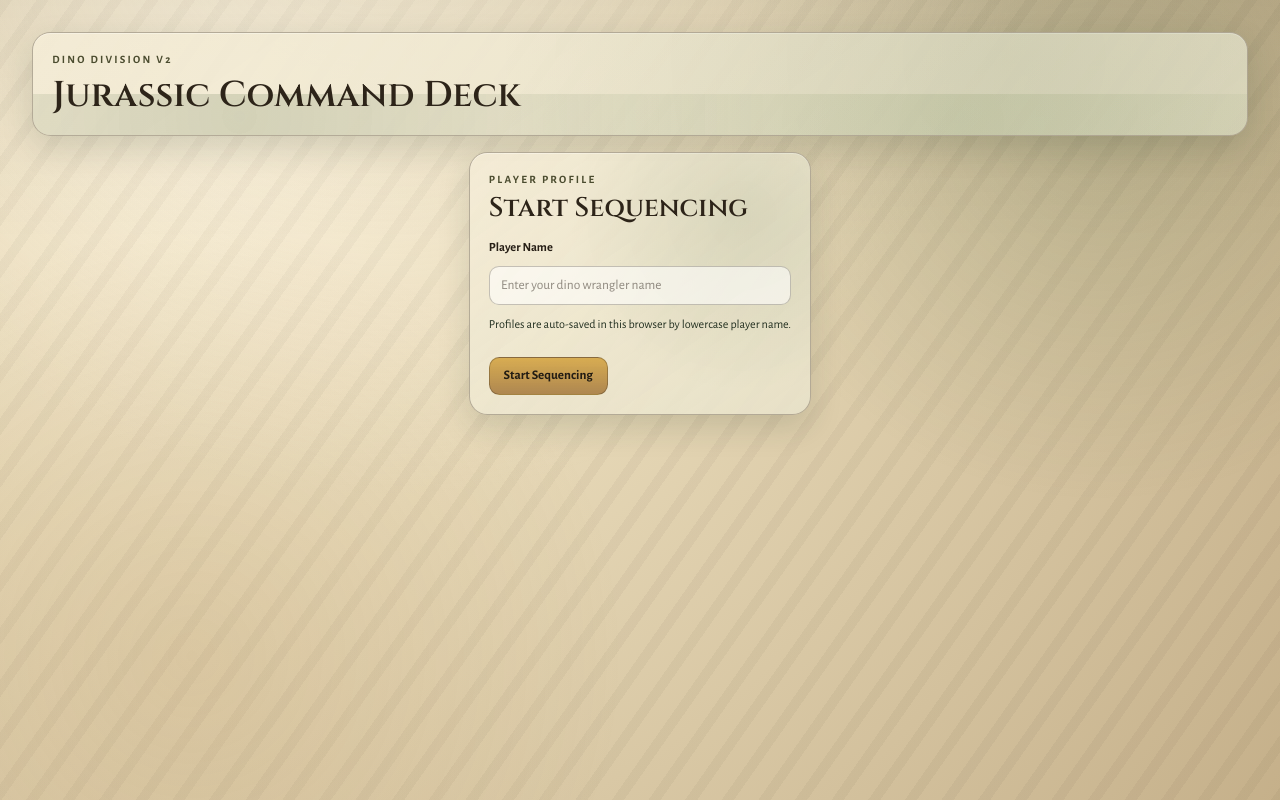
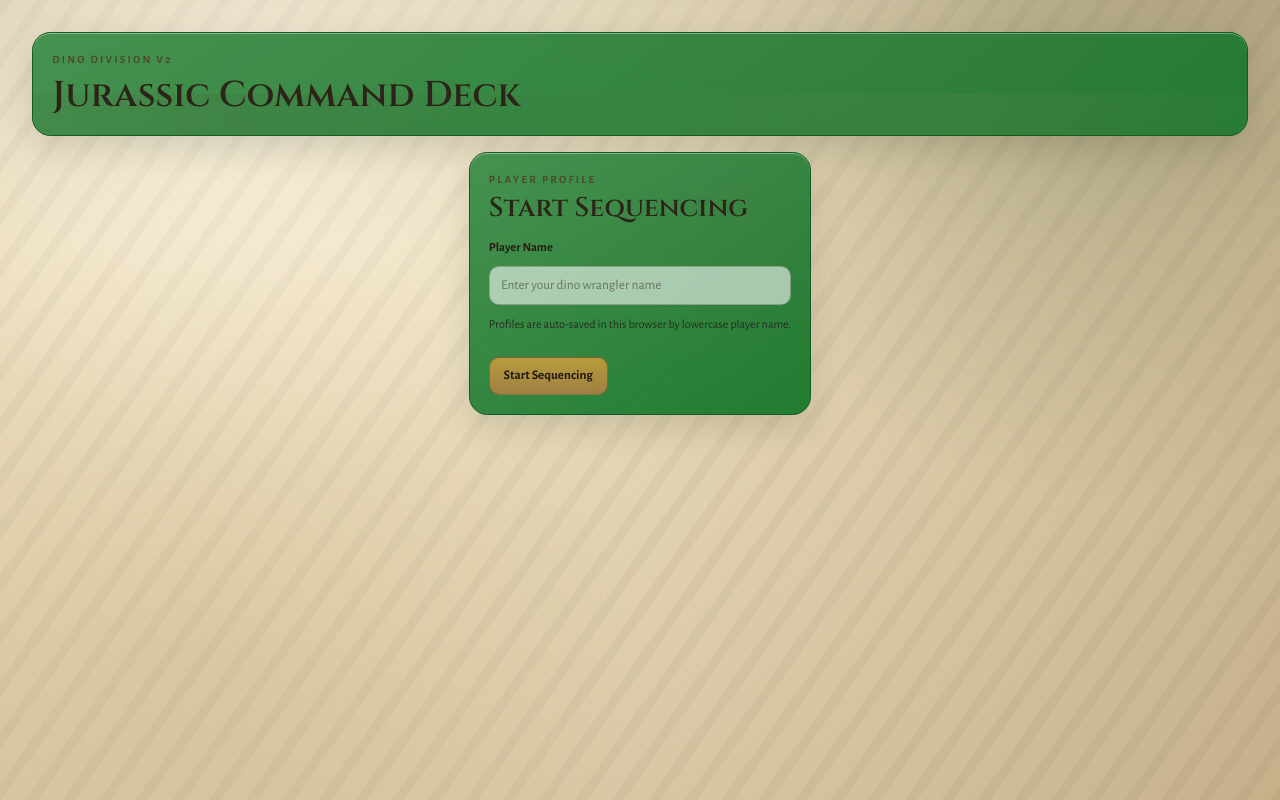
Before and after one commit to seezatnap/division-challenge, a Next.js app: page / in a window 1280 px wide. Built offline with nearby package versions, Linux system fonts and the light colour scheme.

Commit message:
style(theme): (#1) update JP3 CSS custom palette tokens
Co-Authored-By: seezatnap <seezatnap@gmail.com>

```diff
--- a/src/app/globals.css
+++ b/src/app/globals.css
@@ -1,8 +1,20 @@
 @import "tailwindcss";
 
 :root {
-  --jp-sand: #e7d9b8;
-  --jp-ivory: #f7efd8;
+  --jp-panel-bg: #1a7a2e;
+  --jp-panel-text: #f0edd8;
+  --jp-panel-border: #145a22;
+  --jp-frame: #6b4c2a;
+  --jp-frame-grain:
+    repeating-linear-gradient(
+      90deg,
+      rgba(117, 85, 49, 0.24) 0 4px,
+      rgba(77, 54, 31, 0.24) 4px 8px,
+      rgba(140, 102, 61, 0.16) 8px 12px
+    );
+  --jp-toolbar: #2a2a2a;
+  --jp-toolbar-text: #c0c0c0;
+  --jp-accent-red: #cc3333;
   --jp-clay: #a97f45;
   --jp-amber: #d3a03a;
   --jp-amber-bright: #f4d48d;
@@ -11,8 +23,7 @@
   --jp-moss: #718951;
   --jp-bark: #2d2419;
   --jp-ink: #1b1711;
-  --jp-surface: rgba(244, 236, 214, 0.88);
-  --jp-panel-border: rgba(47, 36, 24, 0.32);
+  --jp-surface: var(--jp-panel-bg);
   --jp-glow: rgba(211, 160, 58, 0.62);
   --background: radial-gradient(circle at 18% 10%, #fbf1db 0%, #e7d9b8 36%, #c5b08a 100%);
   --foreground: var(--jp-ink);
```
Also changed, not shown: 1 other file (tests, documents, lock files or other folders).
